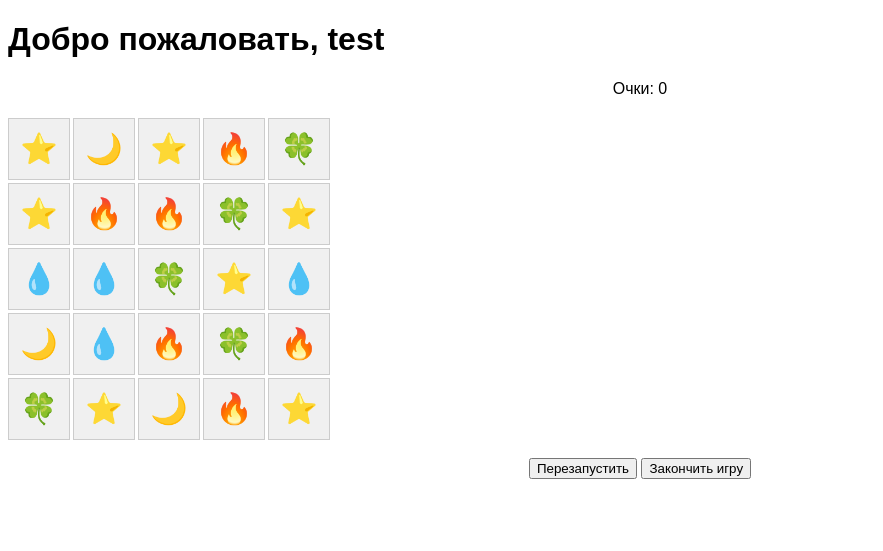
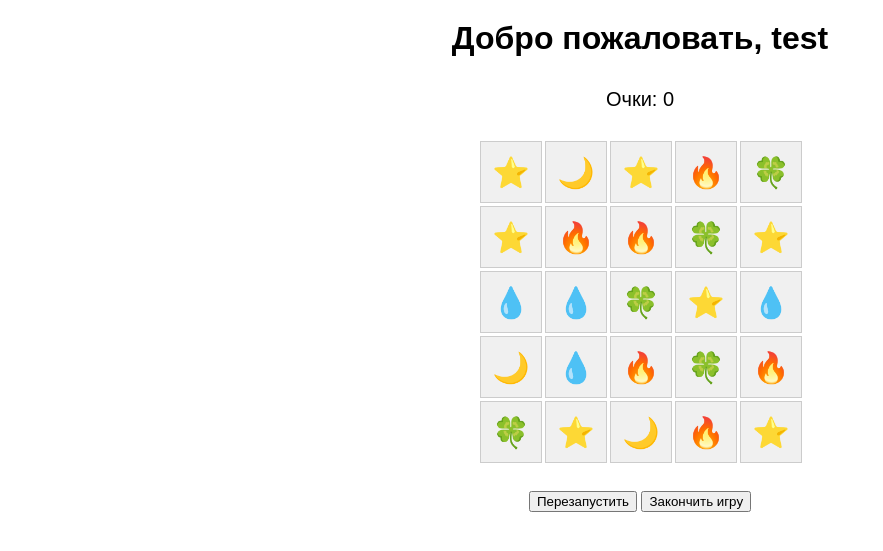
Before and after one commit to Filios-Fiolar/flask-nginx-auth, a Flask app: page /game in a window 1280 px wide. Shown: the top 551 px of the page, without its empty margins (0-883 px from the left). Run offline with Flask 3, Linux system fonts and the light colour scheme; a user stored in the database is signed in.

Commit message:
Центрировал игровое поле

```diff
--- a/static/styles.css
+++ b/static/styles.css
@@ -1,5 +1,19 @@
 body {
     font-family: Arial, sans-serif;
+    margin: 0;
+    padding: 0;
+    display: flex;
+    flex-direction: column;
+    align-items: center;
+}
+
+h1 {
+    margin-top: 20px;
+}
+
+#score {
+    margin: 10px;
+    font-size: 20px;
 }
 
 .board {
@@ -7,7 +21,8 @@ body {
     grid-template-columns: repeat(5, 60px);
     grid-template-rows: repeat(5, 60px);
     gap: 5px;
-    margin: 20px 0;
+    margin: 20px auto;
+    justify-content: center;
 }
 
 .cell {
@@ -30,6 +45,11 @@ body {
     opacity: 0;
 }
 
-#score, #buttons, #end-screen {
+#buttons {
+    text-align: center;
+    margin: 10px;
+}
+
+#end-screen {
     text-align: center;
 }
```
